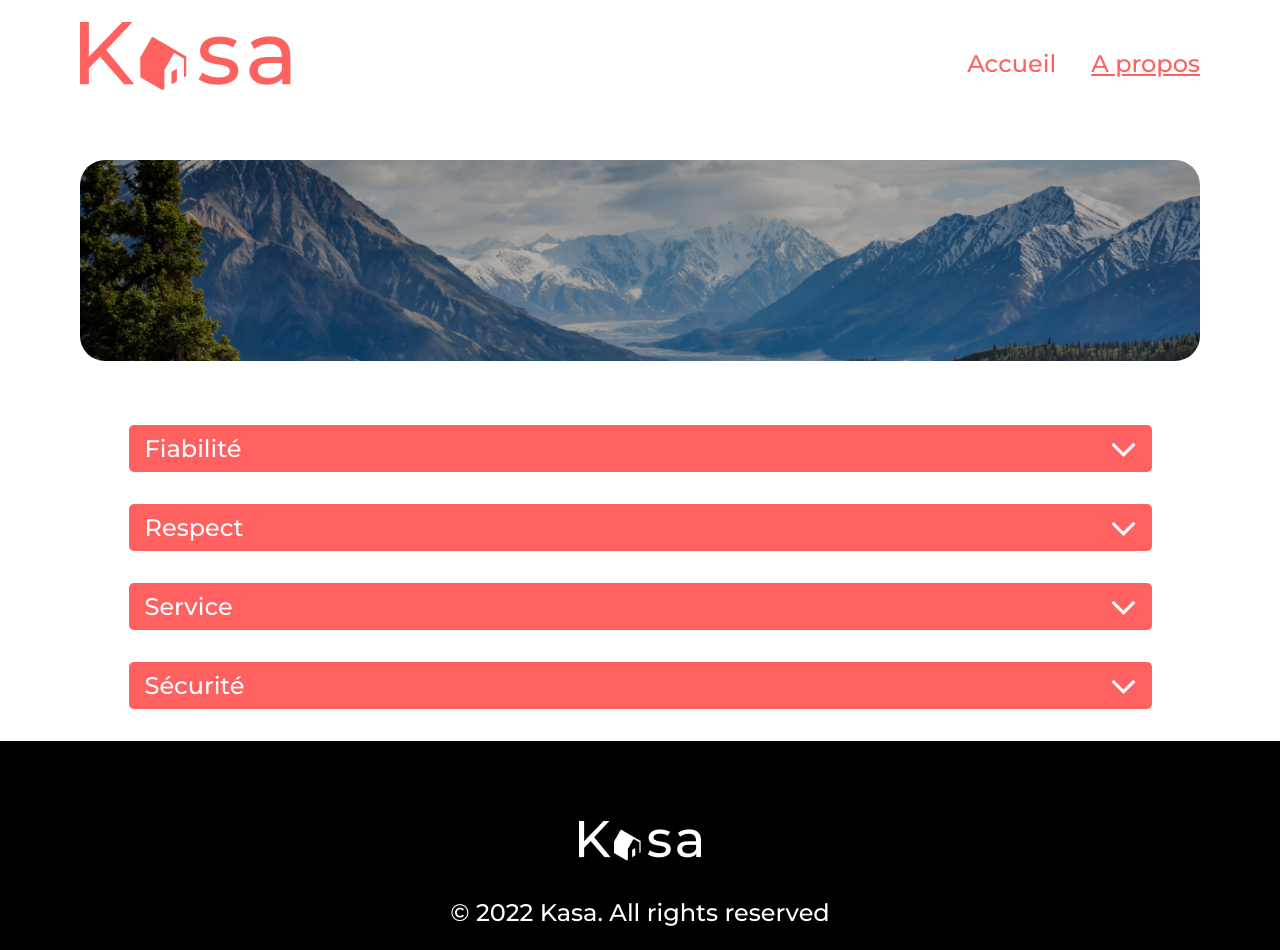
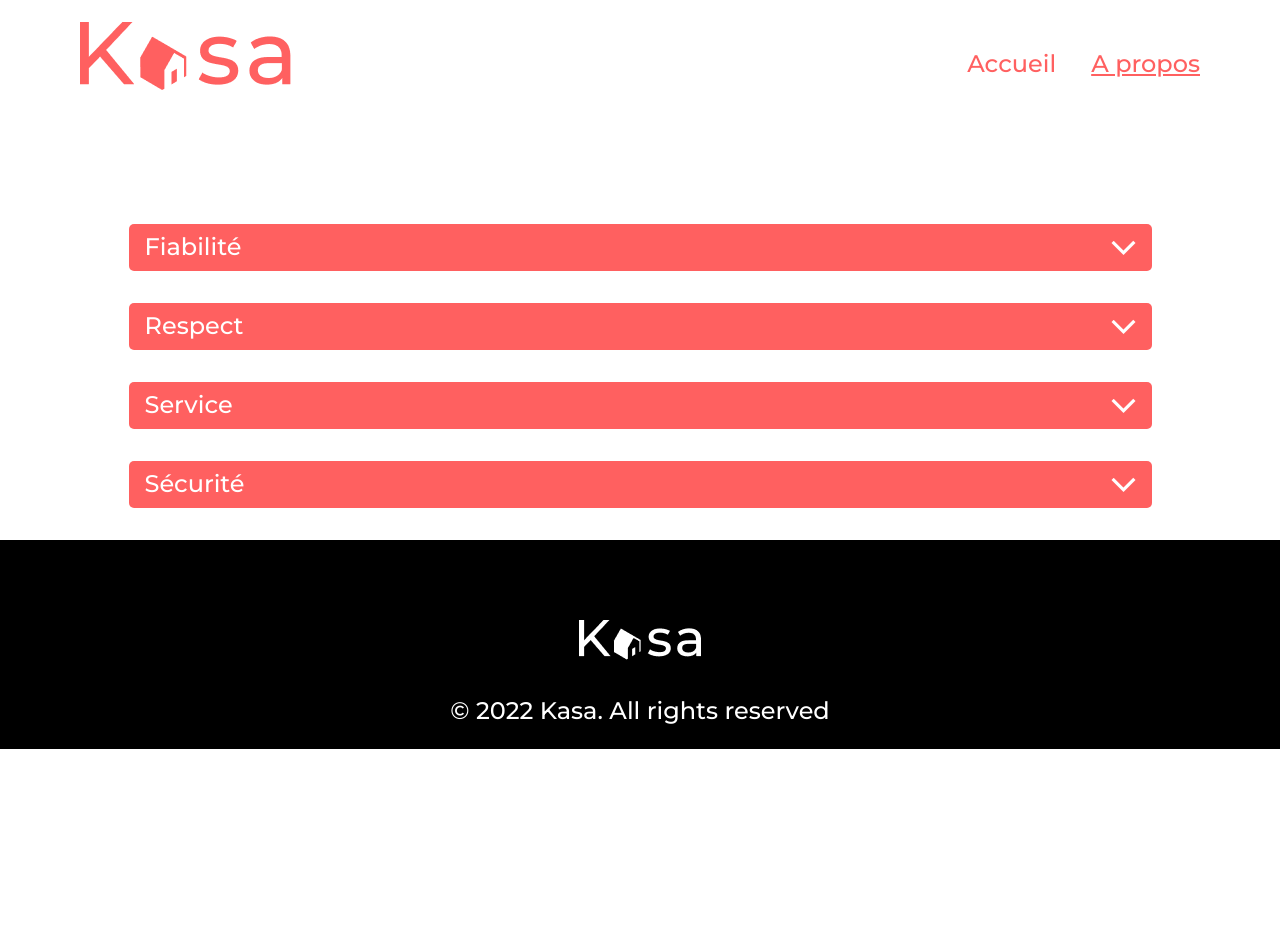
Before and after one commit to aperbet56/P7DW_Kasa_Perbet_Annabelle_09_2022, a React (Create React App) app: page /about in a window 1280 px wide. After the commit the page ends 800 px from the top, so only its background shows below. Built offline with nearby package versions, Linux system fonts and the light colour scheme.

Commit message:
Légères modifictions

```diff
--- a/src/components/AboutBanner.js
+++ b/src/components/AboutBanner.js
@@ -1,16 +1,7 @@
 import React from "react";
-import aboutBanner from "../images/aboutBanner.png";
 
 const AboutBanner = () => {
-  return (
-    <div className="about__banner">
-      <img
-        src={aboutBanner}
-        alt="Paysage de montagnes"
-        className="about__banner__img"
-      />
-    </div>
-  );
+  return <div className="about__banner"></div>;
 };
 
 export default AboutBanner;
--- a/src/components/Host.js
+++ b/src/components/Host.js
@@ -1,5 +1,4 @@
 import React from "react";
-import propTypes from "prop-types";
 
 const Host = (props) => {
   const firstName = props.host.name.split(" ")[0];
@@ -18,9 +17,4 @@ const Host = (props) => {
   );
 };
 
-Host.propTypes = {
-  name: propTypes.string,
-  picture: propTypes.string,
-};
-
 export default Host;
--- a/src/components/Tags.js
+++ b/src/components/Tags.js
@@ -1,5 +1,4 @@
 import React from "react";
-import propTypes from "prop-types";
 
 const Tags = (props) => {
   return (
@@ -11,8 +10,4 @@ const Tags = (props) => {
   );
 };
 
-Tags.propTypes = {
-  tags: propTypes.arrayOf(propTypes.string),
-};
-
 export default Tags;
```
